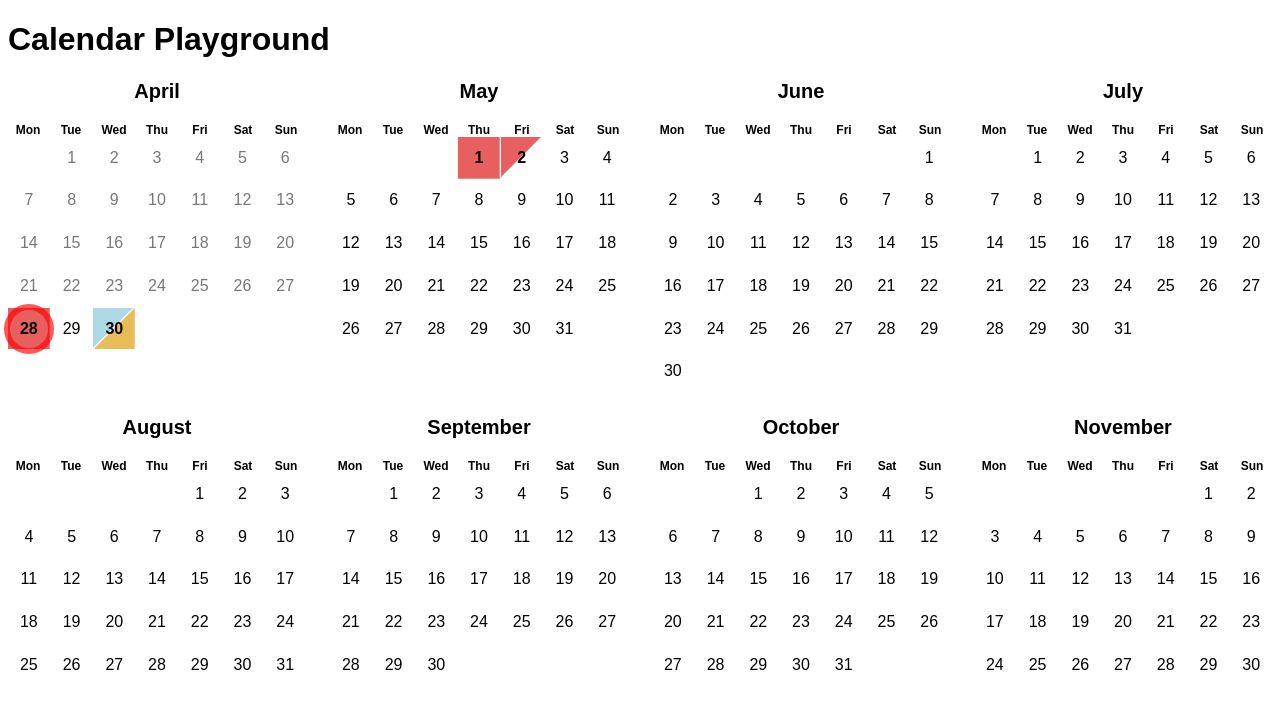
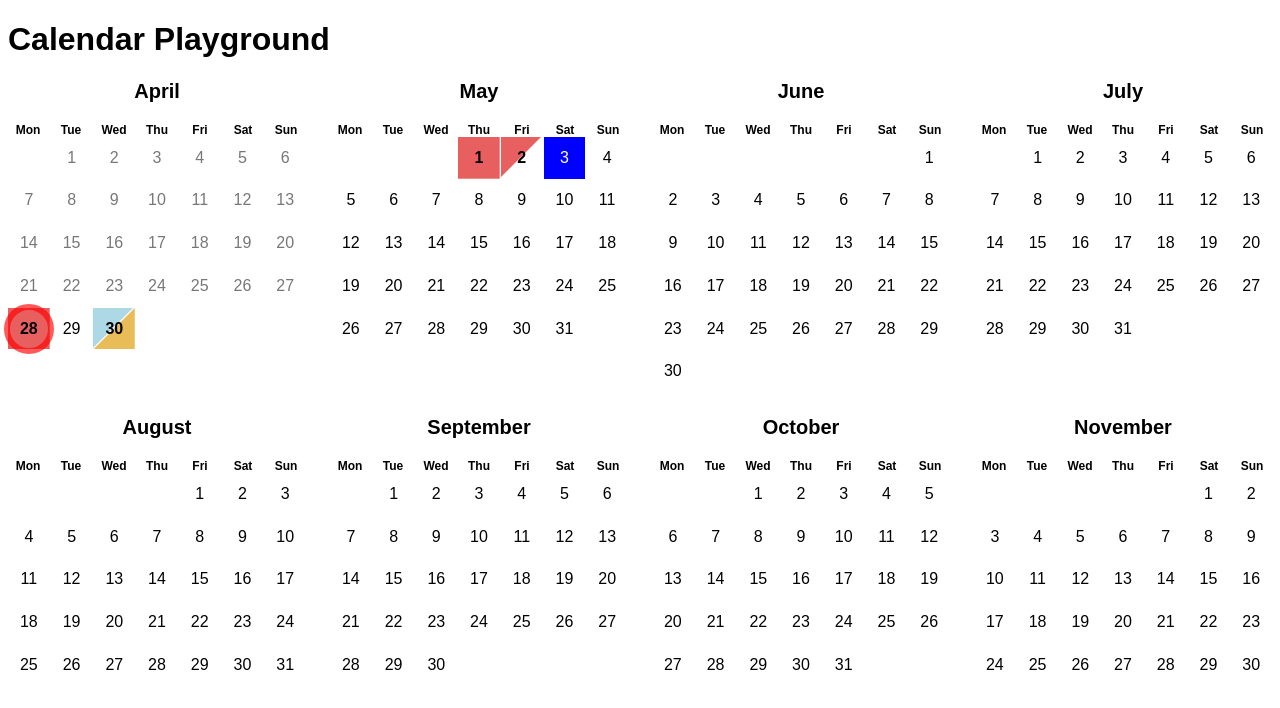
Before and after one commit to heimv-ch/heimv-calendar, a React (Vite) app: page / in a window 1280 px wide. Shown: the top 708 px of the page. Built offline with nearby package versions, Linux system fonts and the light colour scheme.

Commit message:
feat: allow selecting date range

```diff
--- a/src/App.tsx
+++ b/src/App.tsx
@@ -1,5 +1,7 @@
 import { addDays, formatISO } from "date-fns";
 import { Calendar, CalendarMode } from "./components/Calendar";
+import { useState } from "react";
+import type { DateRange } from "./components/CalendarStateContext";
 
 function App() {
 	const today = formatISO(new Date(), { representation: "date" });
@@ -11,6 +13,8 @@ function App() {
 	const plus6 = formatISO(addDays(new Date(), 6), { representation: "date" });
 	const plus7 = formatISO(addDays(new Date(), 7), { representation: "date" });
 	const plus8 = formatISO(addDays(new Date(), 8), { representation: "date" });
+
+	const [selectedRange, setSelectedRange] = useState<DateRange | undefined>([addDays(new Date(), 5), undefined]);
 
 	return (
 		<>
@@ -33,7 +37,8 @@ function App() {
 				}
 				disableDate={(date) => date < new Date()}
 				onOccupancyClick={console.log}
-				onDateClick={console.log}
+				onSelectRange={setSelectedRange}
+				selectedRange={selectedRange}
 				// getDateHref={(date) => `https://google.ch/${date}`}
 				renderOccupancyPopover={({ key }) => (
 					<div
--- a/src/components/Calendar.tsx
+++ b/src/components/Calendar.tsx
@@ -2,6 +2,7 @@ import type { Occupancy, OccupancySlot } from "../model/occupancy";
 import type { ReactNode } from "react";
 import { MonthsCalendar } from "./MonthsCalendar";
 import { YearCalendar } from "./YearCalendar";
+import { CalendarStateProvider, type DateRange } from "./CalendarStateContext";
 
 export enum CalendarMode {
 	months = "months",
@@ -9,21 +10,32 @@ export enum CalendarMode {
 }
 
 export type CalendarBaseProps = {
+	currentDate: Date;
 	occupancies?: Map<string, OccupancySlot>;
 	disableDate?: (date: Date) => boolean;
+	onOccupancyClick?: (occupancy: Occupancy) => void;
+	renderOccupancyPopover?: (occupancy: Occupancy) => ReactNode;
 	onDateClick?: (date: Date) => void;
 	getDateHref?: (date: Date) => string;
-	onOccupancyClick?: (occupancy: Occupancy) => void;
-	renderOccupancyPopover?: (occupancy: Occupancy) => ReactNode;
 };
 
-export type CalendarProps = CalendarBaseProps & {
+export type CalendarProps = Omit<CalendarBaseProps, "currentDate"> & {
 	mode?: CalendarMode;
 	currentDate?: Date;
 	visibleMonth?: number;
+	onSelectRange?: (range?: DateRange) => void;
+	selectedRange?: DateRange;
 };
 
-export function Calendar({
+export function Calendar({ selectedRange, onSelectRange, ...props }: CalendarProps) {
+	return (
+		<CalendarStateProvider selectedRange={selectedRange} setSelectedRange={onSelectRange}>
+			<CalendarWrapper {...props} />
+		</CalendarStateProvider>
+	);
+}
+
+function CalendarWrapper({
 	currentDate = new Date(),
 	mode = CalendarMode.months,
 	visibleMonth,
--- a/src/components/CalendarDate.tsx
+++ b/src/components/CalendarDate.tsx
@@ -1,12 +1,14 @@
 import { getDate, isSameDay, parseISO } from "date-fns";
 import type { Occupancy, OccupancySlot } from "../model/occupancy";
-import type { ReactNode } from "react";
+import { use, type ReactNode } from "react";
 import { OccupancySlot as OccupancySlotComponent } from "./OccupancySlot";
+import { CalendarStateContext } from "./CalendarStateContext";
 
 export type CalendarDateProps = {
 	dateString: string;
 	renderLabel?: (date: Date) => string;
 	disabled?: boolean;
+	highlighted?: boolean;
 	onClick?: (date: Date) => void;
 	href?: string;
 	onClickOccupancy?: (occupancy: Occupancy) => void;
@@ -19,6 +21,7 @@ export function CalendarDate({
 	renderLabel,
 	occupancySlot,
 	disabled,
+	highlighted,
 	href,
 	onClick,
 	onClickOccupancy,
@@ -30,15 +33,20 @@ export function CalendarDate({
 	const isInteractive = !!onClick || !!href;
 	const hasOccupancies = !!occupancySlot;
 
+	const { setHoveredDate, toggleSelectionRange } = use(CalendarStateContext);
+
 	const renderDate = () => <time dateTime={dateString}>{renderLabel?.(date) ?? getDate(date)}</time>;
 
 	return (
 		<div
+			onMouseEnter={() => setHoveredDate(date)}
+			onMouseLeave={() => setHoveredDate(undefined)}
 			className={[
 				"date",
 				...(isInteractive ? ["interactive"] : []),
 				...(isToday ? ["today"] : []),
 				...(hasOccupancies ? ["has-occupancies"] : []),
+				...(highlighted ? ["highlighted"] : []),
 			].join(" ")}
 		>
 			{href ? (
@@ -46,7 +54,13 @@ export function CalendarDate({
 					{renderDate()}
 				</a>
 			) : (
-				<button disabled={disabled} onClick={() => onClick?.(date)}>
+				<button
+					disabled={disabled}
+					onClick={() => {
+						toggleSelectionRange(date);
+						onClick?.(date);
+					}}
+				>
 					{renderDate()}
 				</button>
 			)}
--- a/src/components/CalendarMonth.tsx
+++ b/src/components/CalendarMonth.tsx
@@ -1,11 +1,31 @@
-import { eachDayOfInterval, endOfMonth, formatISO, getDay, parseISO, startOfMonth } from "date-fns";
+import {
+	eachDayOfInterval,
+	endOfMonth,
+	formatISO,
+	getDay,
+	isSameDay,
+	isWithinInterval,
+	parseISO,
+	startOfMonth,
+} from "date-fns";
 import { CalendarDate, type CalendarDateProps } from "./CalendarDate";
 import { formatMonth, formattedWeekdays } from "../helper/format";
 import type { CalendarBaseProps } from "./Calendar";
+import { CalendarStateContext, type DateRange } from "./CalendarStateContext";
+import { use } from "react";
 
 type CalendarMonthProps = CalendarBaseProps & {
 	dateString: string;
 	by: "week" | "day";
+};
+
+const shouldHighlight = (date: Date, range?: DateRange, hovered?: Date) => {
+	const [start, end] = range ?? [undefined, undefined];
+
+	if (!start) return !!hovered && isSameDay(date, hovered);
+	if (isSameDay(date, start)) return true;
+	if (!end) return !!hovered && start && (isSameDay(date, hovered) || isWithinInterval(date, { start, end: hovered }));
+	return (hovered && isSameDay(date, hovered)) || isWithinInterval(date, { start, end });
 };
 
 export function CalendarMonth({
@@ -21,6 +41,8 @@ export function CalendarMonth({
 	const monthStart = startOfMonth(parseISO(dateString));
 	const monthStartsAfter = (getDay(monthStart) + 6) % 7;
 
+	const { hoveredDate, selectedRange } = use(CalendarStateContext);
+
 	const getCommonCalendarDateProps = (date: Date): CalendarDateProps => {
 		const dateString = formatISO(date, { representation: "date" });
 
@@ -29,6 +51,7 @@ export function CalendarMonth({
 			onClick: onDateClick,
 			href: getDateHref?.(date),
 			disabled: disableDate?.(date),
+			highlighted: shouldHighlight(date, selectedRange, hoveredDate),
 			occupancySlot: occupancies?.get(dateString),
 			onClickOccupancy: onOccupancyClick,
 			renderOccupancyPopover: renderOccupancyPopover,
--- /dev/null
+++ b/src/components/CalendarStateContext.tsx
@@ -0,0 +1,42 @@
+import { createContext, type PropsWithChildren, useState } from "react";
+
+export type DateRange = [Date | undefined, Date | undefined];
+
+type CalendarState = {
+	selectedRange?: DateRange;
+	toggleSelectionRange: (date: Date) => void;
+	hoveredDate?: Date;
+	setHoveredDate: (date?: Date) => void;
+};
+
+export const CalendarStateContext = createContext<CalendarState>({
+	setHoveredDate: () => {},
+	toggleSelectionRange: () => {},
+});
+
+type CalendarStateProviderProps = {
+	selectedRange?: DateRange;
+	setSelectedRange?: (range: DateRange) => void;
+};
+
+export function CalendarStateProvider({
+	children,
+	selectedRange,
+	setSelectedRange,
+}: PropsWithChildren<CalendarStateProviderProps>) {
+	const [hoveredDate, setHoveredDate] = useState<Date>();
+
+	const toggleSelectionRange = (date: Date) => {
+		if (selectedRange?.[0] && !selectedRange?.[1]) {
+			setSelectedRange?.([selectedRange[0], date]);
+		} else {
+			setSelectedRange?.([date, undefined]);
+		}
+	};
+
+	return (
+		<CalendarStateContext.Provider value={{ selectedRange, toggleSelectionRange, hoveredDate, setHoveredDate }}>
+			{children}
+		</CalendarStateContext.Provider>
+	);
+}
--- a/src/components/MonthsCalendar.tsx
+++ b/src/components/MonthsCalendar.tsx
@@ -4,20 +4,19 @@ import { defaults } from "../config";
 import type { CalendarBaseProps } from "./Calendar";
 
 type MonthsCalendarProps = CalendarBaseProps & {
-	currentDate: Date;
 	visibleMonths?: number;
 };
 
-export function MonthsCalendar({ currentDate, visibleMonths, ...rest }: MonthsCalendarProps) {
+export function MonthsCalendar({ visibleMonths, ...props }: MonthsCalendarProps) {
 	return (
 		<div className="months-calendar">
 			{eachMonthOfInterval({
-				start: currentDate,
-				end: addMonths(currentDate, (visibleMonths ?? defaults.visibleMonths) - 1),
+				start: props.currentDate,
+				end: addMonths(props.currentDate, (visibleMonths ?? defaults.visibleMonths) - 1),
 			}).map((date) => {
 				const dateString = formatISO(date, { representation: "date" });
 
-				return <CalendarMonth by="week" key={dateString} dateString={dateString} {...rest} />;
+				return <CalendarMonth by="week" key={dateString} dateString={dateString} {...props} />;
 			})}
 		</div>
 	);
--- a/src/components/YearCalendar.tsx
+++ b/src/components/YearCalendar.tsx
@@ -2,11 +2,9 @@ import { addMonths, eachMonthOfInterval, formatISO } from "date-fns";
 import { CalendarMonth } from "./CalendarMonth";
 import type { CalendarBaseProps } from "./Calendar";
 
-type YearCalendarProps = CalendarBaseProps & {
-	currentDate: Date;
-};
+type YearCalendarProps = CalendarBaseProps;
 
-export function YearCalendar({ currentDate, ...rest }: YearCalendarProps) {
+export function YearCalendar(props: YearCalendarProps) {
 	return (
 		<div className="year-calendar">
 			<header className="month">
@@ -18,9 +16,9 @@ export function YearCalendar({ currentDate, ...rest }: YearCalendarProps) {
 				))}
 			</header>
 
-			{eachMonthOfInterval({ start: currentDate, end: addMonths(currentDate, 11) }).map((date) => {
+			{eachMonthOfInterval({ start: props.currentDate, end: addMonths(props.currentDate, 11) }).map((date) => {
 				const dateString = formatISO(date, { representation: "date" });
-				return <CalendarMonth by="day" dateString={dateString} key={dateString} {...rest} />;
+				return <CalendarMonth by="day" dateString={dateString} key={dateString} {...props} />;
 			})}
 		</div>
 	);
--- a/src/index.css
+++ b/src/index.css
@@ -198,6 +198,21 @@ body {
 			pointer-events: none;
 		}
 
+		&.highlighted {
+			button:not(:disabled),
+			a:not([aria-disabled="true"]) {
+				background-color: blue;
+
+				time {
+					color: white;
+				}
+			}
+
+			svg {
+				opacity: 0.7;
+			}
+		}
+
 		a,
 		button {
 			display: grid;
@@ -208,15 +223,6 @@ body {
 			time {
 				pointer-events: none;
 				z-index: 2;
-			}
-
-			&.highlighted {
-				/* outline: 1px solid $primary;
-      background-color: $primary; */
-
-				.occupancy-calendar-date svg {
-					opacity: 0.7;
-				}
 			}
 
 			&:disabled,
```
Also changed, not shown: tsconfig.app.json (+8 -4 lines).
